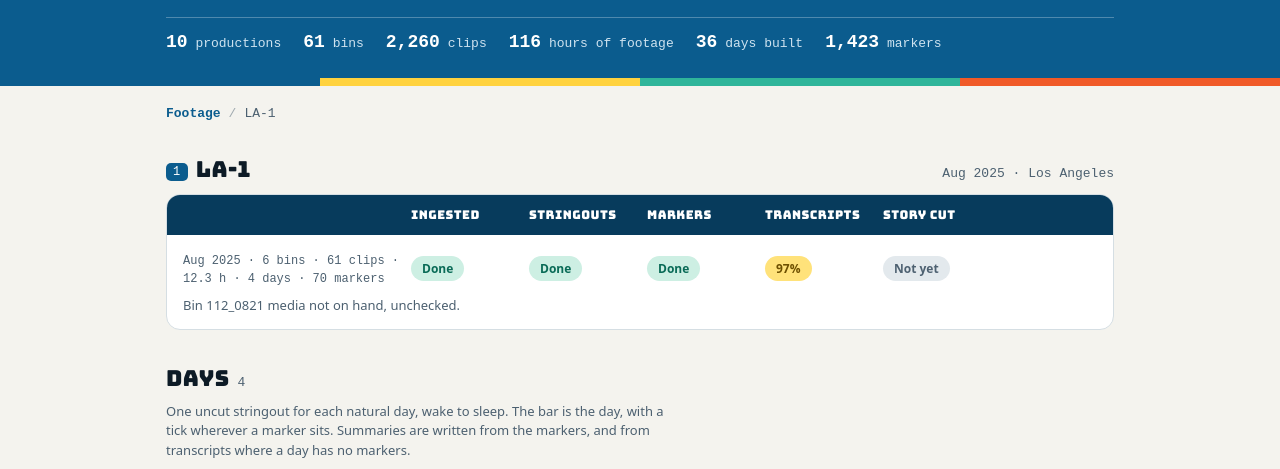
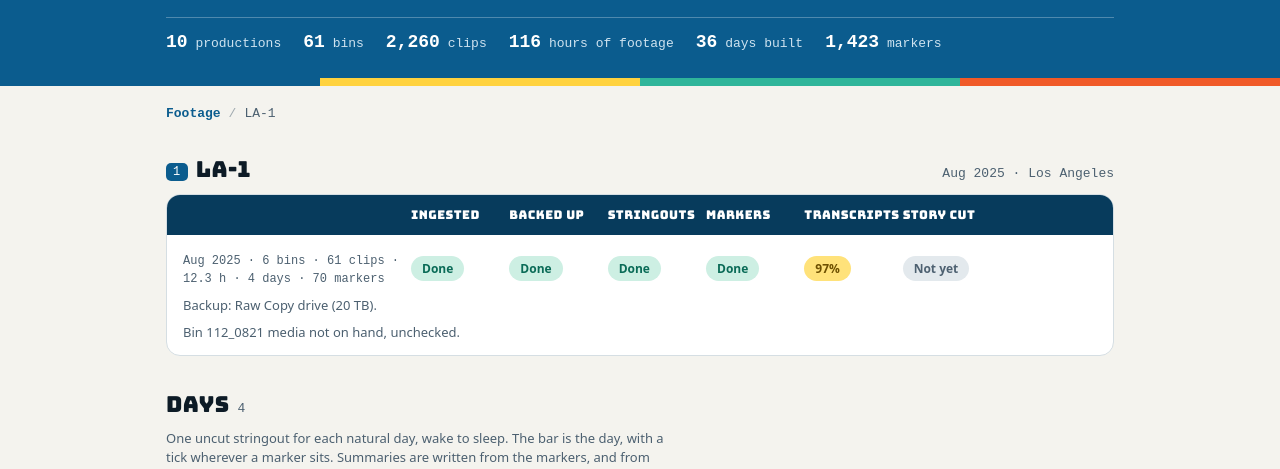
Before and after one commit to 0xEA555/raw-doc-pipeline, a plain HTML site: page footage.html in a window 1280 px wide. Both pictures are taken after a click on the link 640 px from the left and 671 px from the top of the page. Shown: the part 257-726 px from the top of the page. Drawn offline with Linux system fonts and the light colour scheme.

Commit message:
Add a Backed up step to the footage matrix and Start page
Each production shows which drive holds its backup: the 20 TB Raw Copy drive
for LA-1 through Petit, the 2 TB SanDisk SSD for Mercedes 140 and Adidas HQ.

Co-Authored-By: Claude Sonnet 5.5 <noreply@anthropic.com>
Claude-Session: https://claude.ai/code/session_01Ros5ejBcTbzQ56XL1w7kDH

```diff
--- a/common.js
+++ b/common.js
@@ -3,6 +3,7 @@ window.RS=(function(){
   var STEP={done:["Done","st-done"],in_progress:["In progress","st-prog"],not_started:["Not yet","st-none"],issue:["Issue","st-issue"]};
   var COLS=[
     {key:"ingest",label:"Ingested",tip:"Camera footage copied, organized by bin and backed up."},
+    {key:"backup",label:"Backed up",tip:"A second copy of the footage on a separate drive."},
     {key:"stringouts",label:"Stringouts",tip:"Each natural day built into one uncut stringout, in shooting order."},
     {key:"markers",label:"Markers",tip:"Story moments flagged in the footage by the editor."},
     {key:"transcripts",label:"Transcripts",tip:"Dialogue transcribed inside the edit project, so lines can be searched."},
--- a/data/shoots.json
+++ b/data/shoots.json
@@ -27,7 +27,8 @@
       "stringouts": "done",
       "sync": "issue",
       "story_cut": "not_started",
-      "icloud_export": "done"
+      "icloud_export": "done",
+      "backup": "done"
     },
     "sync_note": "Shotgun hard-synced into the Vixia; lav running free (no hard sync).",
     "notes": "Opens on iPhone and Ray-Ban. The Vixia is bought during this shoot, on camera, and used from here on.",
@@ -41,7 +42,8 @@
       "transcribed_pct": 97
     },
     "flag": "Bin 112_0821 media not on hand, unchecked.",
-    "flag_level": "todo"
+    "flag_level": "todo",
+    "backup_note": "Raw Copy drive (20 TB)."
   },
   {
     "id": "nightschool",
@@ -93,7 +95,8 @@
       "stringouts": "done",
       "sync": "issue",
       "story_cut": "done",
-      "icloud_export": "not_started"
+      "icloud_export": "not_started",
+      "backup": "done"
     },
     "sync_note": "Shotgun hard-synced into the Vixia; lav running free (no hard sync).",
     "notes": "24 Hours of Daytona.",
@@ -107,7 +110,8 @@
       "transcribed_pct": 100
     },
     "flag": "Bin 117_0122 is a one-clip stub.",
-    "flag_level": "info"
+    "flag_level": "info",
+    "backup_note": "Raw Copy drive (20 TB)."
   },
   {
     "id": "ger1",
@@ -137,7 +141,8 @@
       "stringouts": "done",
       "sync": "issue",
       "story_cut": "not_started",
-      "icloud_export": "not_started"
+      "icloud_export": "not_started",
+      "backup": "done"
     },
     "sync_note": "Shotgun hard-synced into the Vixia; lav running free (no hard sync).",
     "notes": "",
@@ -151,7 +156,8 @@
       "transcribed_pct": 98
     },
     "flag": "One clip (MVI_0379) is not on a stringout.",
-    "flag_level": "todo"
+    "flag_level": "todo",
+    "backup_note": "Raw Copy drive (20 TB)."
   },
   {
     "id": "la2",
@@ -181,7 +187,8 @@
       "stringouts": "done",
       "sync": "issue",
       "story_cut": "not_started",
-      "icloud_export": "not_started"
+      "icloud_export": "not_started",
+      "backup": "done"
     },
     "sync_note": "Shotgun hard-synced into the Vixia; lav running free (no hard sync).",
     "notes": "Podcast, AMG prep meeting, Rise n' Shine, Carlos workflow meeting. Spine of the AMG 1 story.",
@@ -194,7 +201,8 @@
       "markers": 63,
       "transcribed_pct": 98
     },
-    "flag": ""
+    "flag": "",
+    "backup_note": "Raw Copy drive (20 TB)."
   },
   {
     "id": "la3",
@@ -224,7 +232,8 @@
       "stringouts": "done",
       "sync": "issue",
       "story_cut": "not_started",
-      "icloud_export": "not_started"
+      "icloud_export": "not_started",
+      "backup": "done"
     },
     "sync_note": "Shotgun hard-synced into the Vixia; lav running free (no hard sync).",
     "notes": "AMG 4-door electric coupe launch.",
@@ -237,7 +246,8 @@
       "markers": 67,
       "transcribed_pct": 99
     },
-    "flag": ""
+    "flag": "",
+    "backup_note": "Raw Copy drive (20 TB)."
   },
   {
     "id": "lemans",
@@ -267,7 +277,8 @@
       "stringouts": "done",
       "sync": "issue",
       "story_cut": "done",
-      "icloud_export": "not_started"
+      "icloud_export": "not_started",
+      "backup": "done"
     },
     "sync_note": "Shotgun hard-synced into the Vixia; lav running free (no hard sync).",
     "notes": "",
@@ -281,7 +292,8 @@
       "transcribed_pct": 99
     },
     "flag": "Premiere export error: the stringout export for this production predates bins 139, 140 and 146 (167 clips, including the race itself). The day pages and counts leave those bins out until it is re-exported.",
-    "flag_level": "issue"
+    "flag_level": "issue",
+    "backup_note": "Raw Copy drive (20 TB)."
   },
   {
     "id": "monterey",
@@ -311,7 +323,8 @@
       "stringouts": "done",
       "sync": "issue",
       "story_cut": "not_started",
-      "icloud_export": "not_started"
+      "icloud_export": "not_started",
+      "backup": "done"
     },
     "sync_note": "Shotgun hard-synced into the Vixia; lav running free (no hard sync).",
     "notes": "",
@@ -324,7 +337,8 @@
       "markers": 51,
       "transcribed_pct": 100
     },
-    "flag": ""
+    "flag": "",
+    "backup_note": "Raw Copy drive (20 TB)."
   },
   {
     "id": "tutto",
@@ -354,7 +368,8 @@
       "stringouts": "done",
       "sync": "done",
       "story_cut": "in_progress",
-      "icloud_export": "not_started"
+      "icloud_export": "not_started",
+      "backup": "done"
     },
     "sync_note": "Zoom H6 with hard sync across all mics, plus the onboard omni. Sync issue solved from here on.",
     "notes": "",
@@ -368,7 +383,8 @@
       "transcribed_pct": 98
     },
     "flag": "Premiere export error: markers on Days 1 to 3 (bins 157 to 160) exist in Premiere but will not export. EA is resolving. Marker count is partial for those bins.",
-    "flag_level": "issue"
+    "flag_level": "issue",
+    "backup_note": "Raw Copy drive (20 TB)."
   },
   {
     "id": "petit",
@@ -387,7 +403,8 @@
       "markers": "done",
       "stringouts": "done",
       "sync": "done",
-      "story_cut": "not_started"
+      "story_cut": "not_started",
+      "backup": "done"
     },
     "sync_note": "Zoom H6 with hard sync across all mics, plus the onboard omni.",
     "notes": "",
@@ -400,7 +417,8 @@
       "markers": 83,
       "transcribed_pct": 100
     },
-    "flag": ""
+    "flag": "",
+    "backup_note": "Raw Copy drive (20 TB)."
   },
   {
     "id": "merc140",
@@ -419,7 +437,8 @@
       "markers": "done",
       "stringouts": "done",
       "sync": "done",
-      "story_cut": "in_progress"
+      "story_cut": "in_progress",
+      "backup": "done"
     },
     "sync_note": "Zoom H6 with hard sync across all mics, plus the onboard omni.",
     "notes": "",
@@ -433,7 +452,8 @@
       "transcribed_pct": 100
     },
     "flag": "Rough cut underway. Five clips are not on a stringout. GoPro stringout also built.",
-    "flag_level": "todo"
+    "flag_level": "todo",
+    "backup_note": "2 TB SanDisk SSD."
   },
   {
     "id": "birthday",
--- a/footage.js
+++ b/footage.js
@@ -31,7 +31,7 @@
     }).join("");
     var defs='<dl class="defs">'+R.COLS.map(function(c){return '<div><dt>'+esc(c.label)+'</dt><dd>'+esc(c.tip)+'</dd></div>';}).join("")+'</dl>';
     return '<section class="sec"><div class="sec-head"><h2>Where every production stands<span class="count">'+list.length+'</span></h2></div>'+
-      '<p class="note">Every production moves through the same five steps. Read across a row to see how far one has come, or down a column to see where the work is. Open a production to see its days and the pieces cut from it.</p>'+
+      '<p class="note">Every production moves through the same six steps. Read across a row to see how far one has come, or down a column to see where the work is. Open a production to see its days and the pieces cut from it.</p>'+
       '<div class="mx"><div class="mx-head"><div></div>'+head+'<div></div></div>'+rows+'</div>'+
       '<p class="note" style="margin-top:12px">Ingested covers the main camera footage. iPhone and Ray-Ban footage is exported from iCloud separately and is still coming in for some productions.</p>'+
       '<details class="more"><summary>What each step means</summary>'+defs+'</details></section>';
@@ -46,7 +46,7 @@
 
   function statusRow(s){
     return '<div class="mx mx-one"><div class="mx-head"><div></div>'+R.COLS.map(function(c){return '<div class="mx-h"><b>'+esc(c.label)+'</b></div>';}).join("")+'<div></div></div>'+
-      '<div class="mx-row"><div class="mx-name"><div class="mx-sub">'+esc(sub(s))+'</div></div>'+R.COLS.map(function(c){return '<div class="mx-c">'+R.pill(s,c.key)+'</div>';}).join("")+'<div></div>'+(s.flag?'<div class="mx-flag'+(s.flag_level==="issue"?' is-issue':'')+'">'+esc(s.flag)+'</div>':'')+'</div></div>';
+      '<div class="mx-row"><div class="mx-name"><div class="mx-sub">'+esc(sub(s))+'</div></div>'+R.COLS.map(function(c){return '<div class="mx-c">'+R.pill(s,c.key)+'</div>';}).join("")+'<div></div>'+(s.backup_note?'<div class="mx-flag">Backup: '+esc(s.backup_note)+'</div>':'')+(s.flag?'<div class="mx-flag'+(s.flag_level==="issue"?' is-issue':'')+'">'+esc(s.flag)+'</div>':'')+'</div></div>';
   }
 
   function viewProduction(id){
--- a/site.css
+++ b/site.css
@@ -97,7 +97,7 @@ a.card:hover,button.card:hover{ border-color:var(--rs-blue); box-shadow:0 0 0 2p
 
 /* ---- matrix (productions x steps) ---- */
 .mx{ background:var(--card); border:1px solid var(--line); border-radius:var(--r); overflow:hidden; }
-.mx-head,.mx-row{ display:grid; grid-template-columns:minmax(220px,1.7fr) repeat(5,minmax(92px,1fr)) 96px; align-items:center; gap:0 8px; padding:0 16px; }
+.mx-head,.mx-row{ display:grid; grid-template-columns:minmax(220px,1.7fr) repeat(6,minmax(84px,1fr)) 96px; align-items:center; gap:0 8px; padding:0 16px; }
 .mx-head{ background:var(--rs-deep); color:#fff; padding-top:12px; padding-bottom:12px; align-items:start; }
 .mx-h b{ display:block; font:400 12px var(--display); letter-spacing:.04em; text-transform:uppercase; }
 .mx-h span{ display:block; font:400 12px/1.35 var(--mono); color:#B7D2E4; margin-top:4px; }
--- a/start.js
+++ b/start.js
@@ -10,7 +10,7 @@
 
   function render(shoots,pieces,attn){
     var fs=R.prods(shoots),N=fs.length;
-    var foot=["ingest","stringouts","markers","transcripts"].map(function(k){
+    var foot=["ingest","backup","stringouts","markers","transcripts"].map(function(k){
       var t=count(fs,k),c=R.COLS.filter(function(c){return c.key===k;})[0];
       return meter(c.label,t.done,t.in_progress,t.issue,N,detail(t,N));
     }).join("");
```
